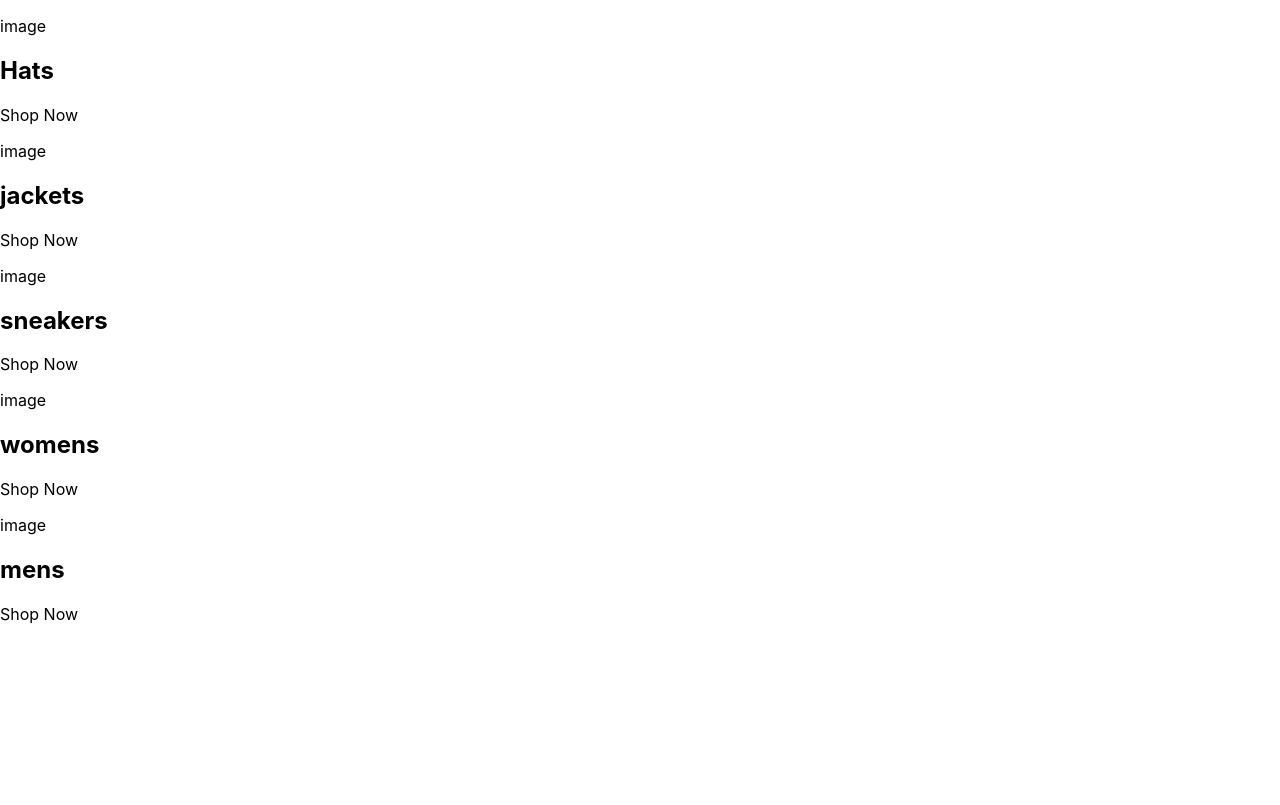
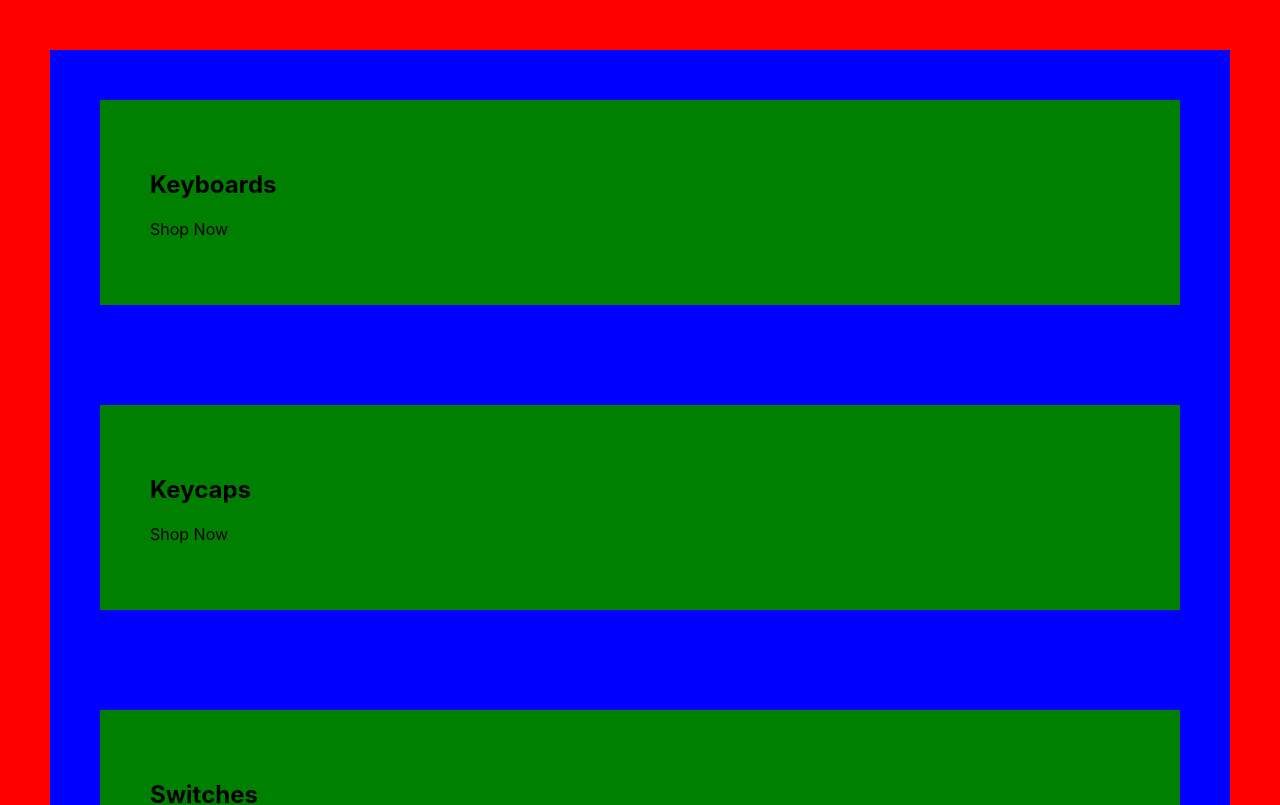
Before and after one commit to NoBaseCase/crown-clothing, a React (Create React App) app: page / in a window 1280 px wide. Shown: the top 805 px of the page. Built offline with nearby package versions, Linux system fonts and the light colour scheme.

Commit message:
installed yarn and sass configurations

```diff
--- a/package.json
+++ b/package.json
@@ -9,6 +9,7 @@
     "react": "^18.3.1",
     "react-dom": "^18.3.1",
     "react-scripts": "5.0.1",
+    "sass": "^1.77.4",
     "web-vitals": "^2.1.4"
   },
   "scripts": {
--- a/src/App.js
+++ b/src/App.js
@@ -1,45 +1,26 @@
+import "./categories.styles.scss";
+
 const App = () => {
+  const categories = [
+    { id: 1, title: "Keyboards" },
+    { id: 2, title: "Keycaps" },
+    { id: 3, title: "Switches" },
+    { id: 4, title: "Deskmats" },
+    { id: 5, title: "Cables" },
+  ];
   return (
     <div className="categories-container">
-      <div className="category-container">
-        <div className="category-body-container">
-          <p>image</p>
-          <h2>Hats</h2>
-          <p>Shop Now</p>
-        </div>
-      </div>
-
-      <div className="category-container">
-        <div className="category-body-container">
-          <p>image</p>
-          <h2>jackets</h2>
-          <p>Shop Now</p>
-        </div>
-      </div>
-
-      <div className="category-container">
-        <div className="category-body-container">
-          <p>image</p>
-          <h2>sneakers</h2>
-          <p>Shop Now</p>
-        </div>
-      </div>
-
-      <div className="category-container">
-        <div className="category-body-container">
-          <p>image</p>
-          <h2>womens</h2>
-          <p>Shop Now</p>
-        </div>
-      </div>
-
-      <div className="category-container">
-        <div className="category-body-container">
-          <p>image</p>
-          <h2>mens</h2>
-          <p>Shop Now</p>
-        </div>
-      </div>
+      {categories.map((category) => {
+        return (
+          <div className="category-container">
+            <div className="background-image" />
+            <div className="category-body-container">
+              <h2>{category.title}</h2>
+              <p>Shop Now</p>
+            </div>
+          </div>
+        );
+      })}
     </div>
   );
 };
--- /dev/null
+++ b/src/categories.styles.scss
@@ -0,0 +1,14 @@
+.categories-container {
+  background-color: red;
+  padding: 50px;
+
+  .category-container {
+    background-color: blue;
+    padding: 50px;
+
+    .category-body-container {
+      background-color: green;
+      padding: 50px;
+    }
+  }
+}
```
Also changed, not shown: 1 other file (tests, documents, lock files or other folders).
